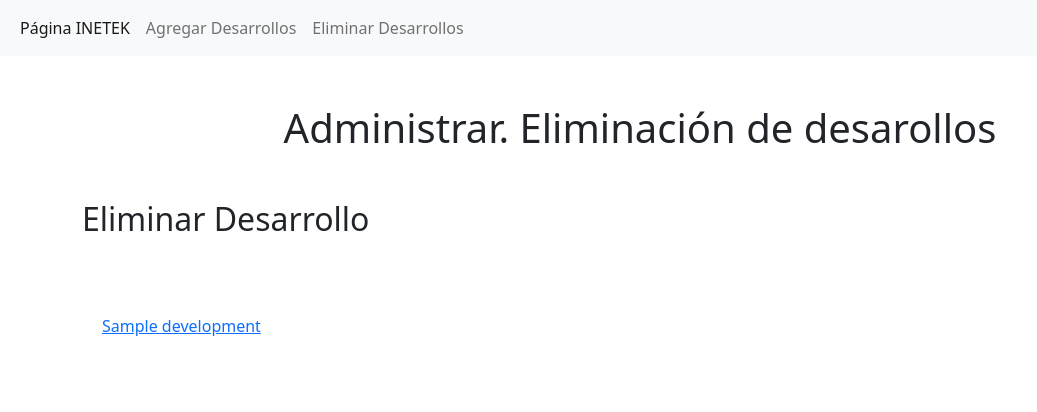
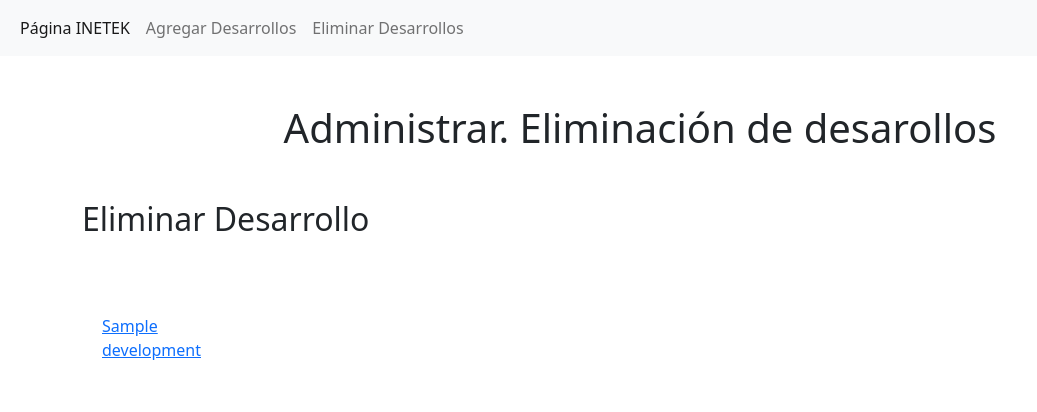
Before and after one commit to erichomenuc/webInetek-website, a Node server app: template views/pages/eliminar.ejs in a window 1280 px wide. Shown: the top 412 px of the page, without its empty margins (0-1037 px from the left). Run offline with Node 20, Linux system fonts and the light colour scheme; the template is opened without the code that fills it: most values are stand-ins (such as "Sample title", 1, 10 or a date in 2020).

Commit message:
para heroku ok 6

```diff
--- a/public/css/stylePages.css
+++ b/public/css/stylePages.css
@@ -1,5 +1,6 @@
 .dev-title-delete{
   padding: 20px;
+  max-width: 15%;
 }
 
 
```
